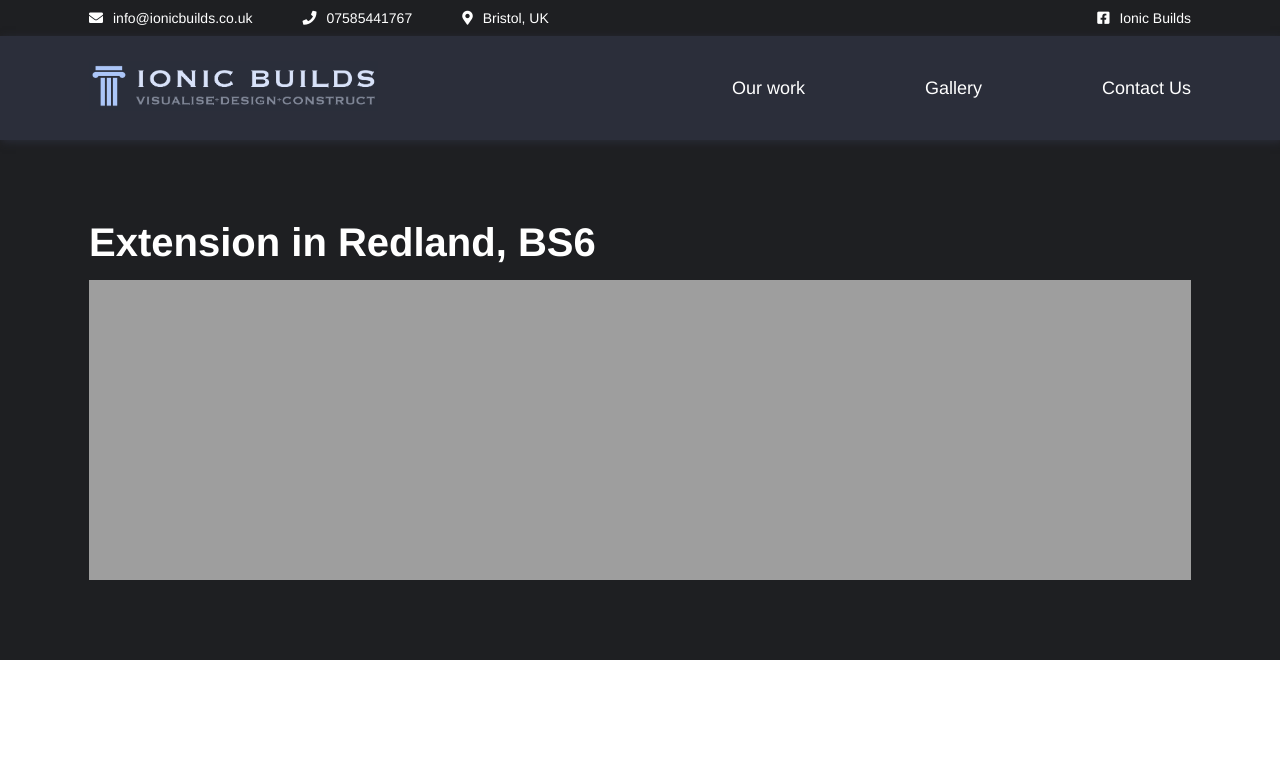
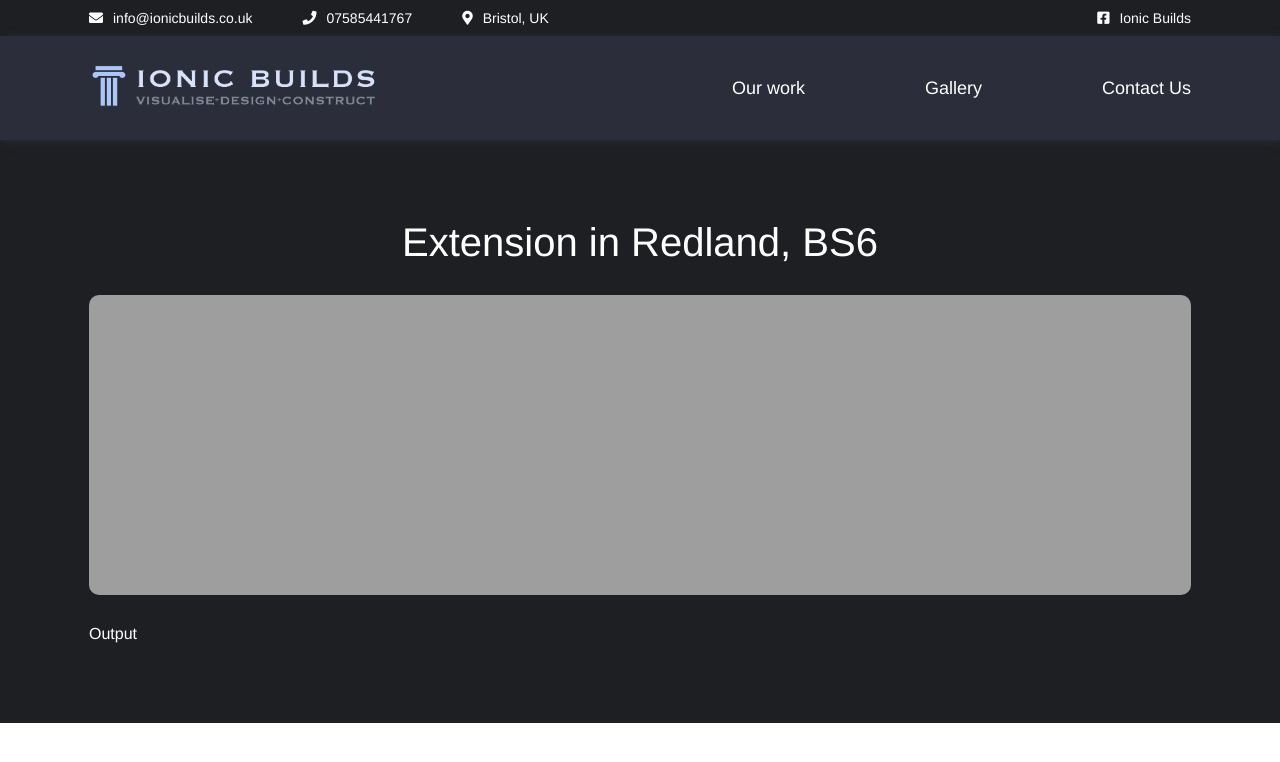
Before and after one commit to danielcornock/ionic-builds, a Jekyll site: the page built from _work/bs6-extension-redland.md, in a window 1280 px wide. Shown: the top 762 px of the page. Built offline with Jekyll 4.4.1, drawn with Linux system fonts in a browser that asks for light colours; nearby versions of some CDN libraries.

Commit message:
add work page with mock data

```diff
--- a/_config.yml
+++ b/_config.yml
@@ -20,7 +20,7 @@ defaults:
       path: ''
       type: 'work'
     values:
-      layout: 'work/work'
+      layout: 'work-item-page/work-item-page'
 
 include: ['_pages']
 # Exclude from processing.
--- /dev/null
+++ b/_layouts/work-item-page/_work-item-page.scss
@@ -0,0 +1,29 @@
+.workItemPage {
+  background-color: $color-darkest;
+
+  &-container {
+    @include container-element;
+    @include section-container;
+  }
+
+  &-bannerImage {
+    display: block;
+    height: 300px;
+    width: 100%;
+    object-fit: cover;
+    border-radius: $br-10;
+    margin-bottom: 30px;
+  }
+
+  &-title {
+    color: white;
+    text-align: center;
+    font-size: 40px;
+    font-weight: 500;
+    margin-bottom: 30px;
+  }
+
+  &-content {
+    color: white;
+  }
+}
--- /dev/null
+++ b/_layouts/work-item-page/work-item-page.html
@@ -0,0 +1,18 @@
+---
+layout: default
+---
+
+<div class="workItemPage">
+  <div class="workItemPage-container">
+    <h3 class="workItemPage-title">{{ page.title }}</h3>
+    <img
+      src="{{ site.uploads_dir | append: page.img | absolute_url }}"
+      alt=""
+      class="workItemPage-bannerImage"
+    />
+
+    <div class="workItemPage-content">
+      {{ content }}
+    </div>
+  </div>
+</div>
--- a/_sass/_layouts.scss
+++ b/_sass/_layouts.scss
@@ -1,3 +1,4 @@
 @import '../_layouts/home/home';
 @import '../_layouts/work/work';
 @import '../_layouts/our-work/our-work';
+@import '../_layouts/work-item-page/work-item-page';
--- a/_work/bs6-extension-redland.md
+++ b/_work/bs6-extension-redland.md
@@ -7,3 +7,5 @@ tags:
   - landscaping
   - renovation
 ---
+
+Output
```
Also changed, not shown: _work/bs6-extension-redland-2.md (+2 -0 lines), _work/sash-windows-double-glazing.md (+2 -0 lines).
